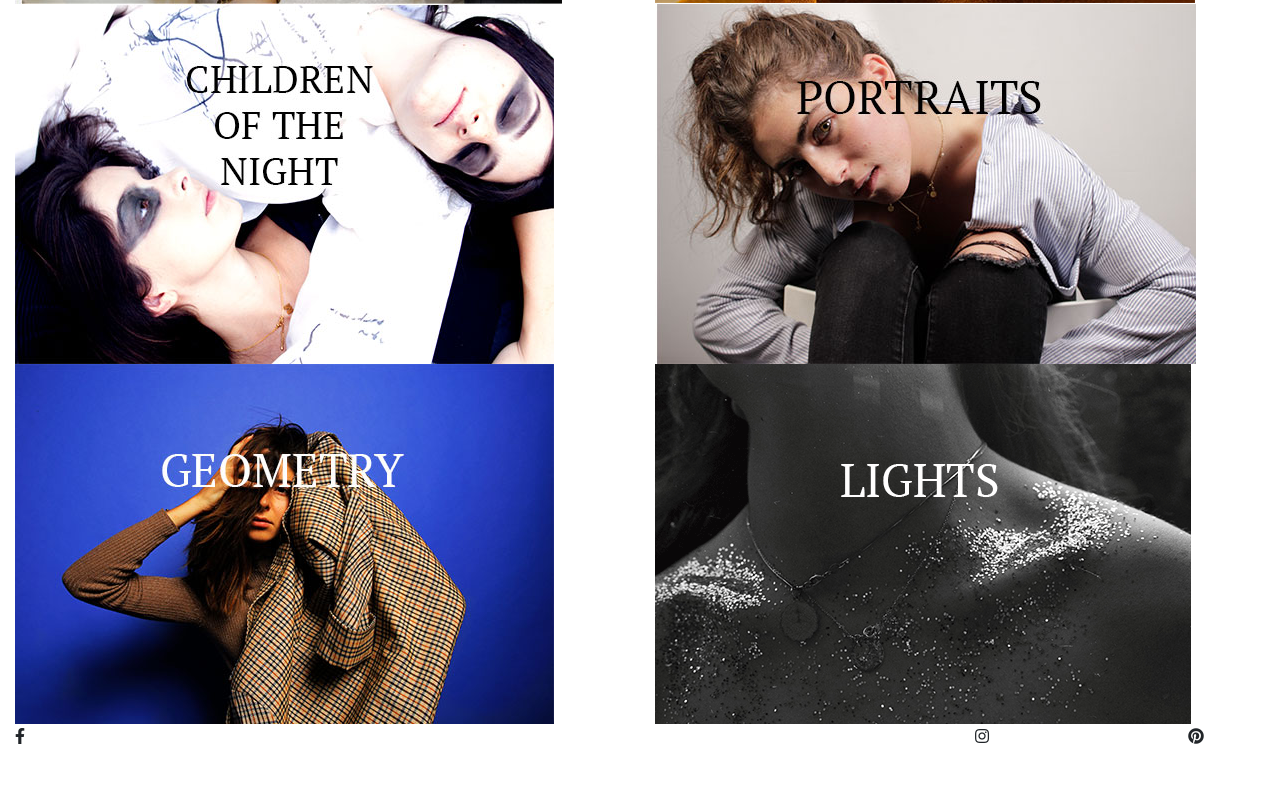
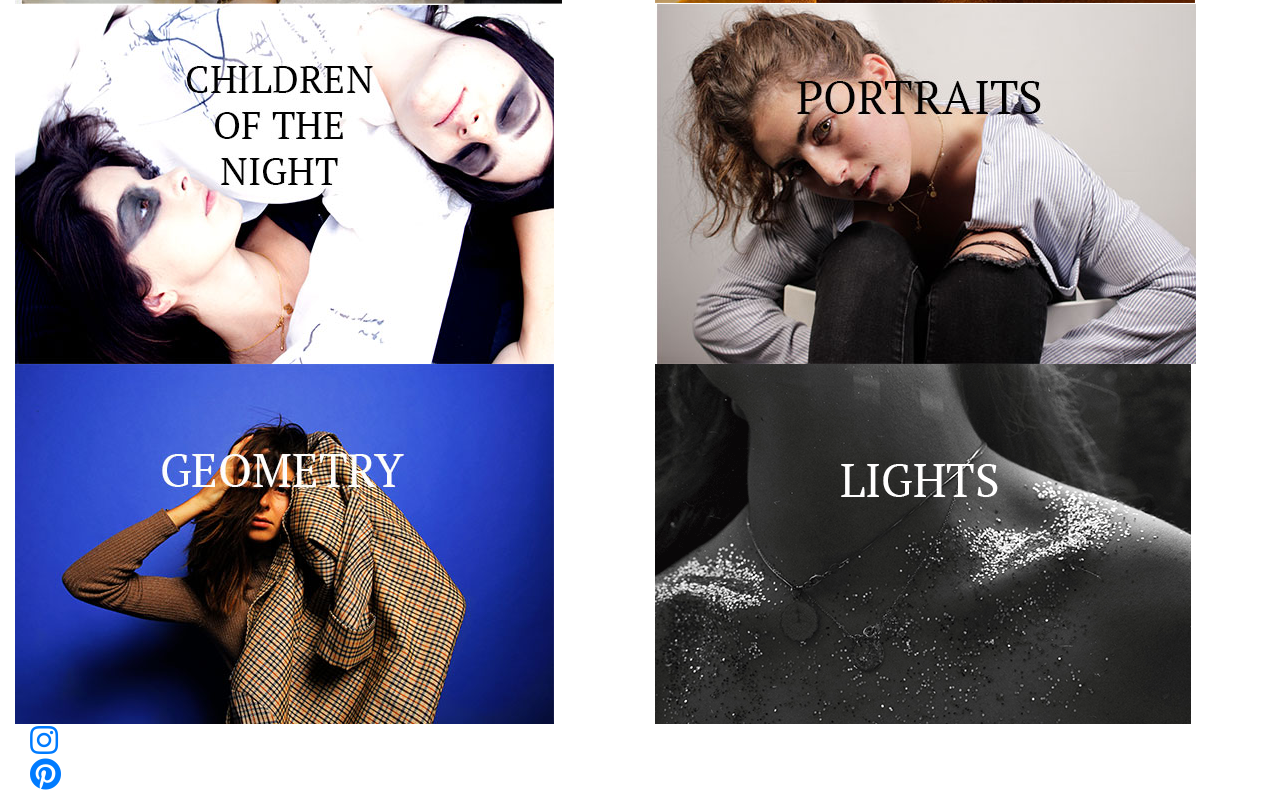
Before and after one commit to Malenadlc/ephimeral, a plain HTML site: page index.html in a window 1280 px wide. Shown: the part 883-1683 px from the top of the page. Before the commit the page ends 1639 px from the top, so only its background shows below. Drawn offline with nearby package versions, Linux system fonts and the light colour scheme.

Commit message:
ADDING LINKS TO SOCIAL MEDIA

```diff
--- a/index.html
+++ b/index.html
@@ -98,14 +98,15 @@
         </div>
     </div>
     <div class="row">
-        <div class="col-md-9">
-          <i class="fab fa-facebook-f"></i>
+
         </div>
         <div class="col-md-2">
-            <i class="fab fa-instagram"></i>
+          <a href="https://www.instagram.com/mm._cdc/">
+            <i class="fab fa-instagram fa-2x"></i>
         </div>
         <div class="col-md-1">
-          <i class="fab fa-pinterest"></i>
+          <a href="https://www.pinterest.com.mx/malenadelascarr/">
+          <i class="fab fa-pinterest fa-2x"></i>
         </div>
     </div>
       <h1 class="custom-font-heading">
```
